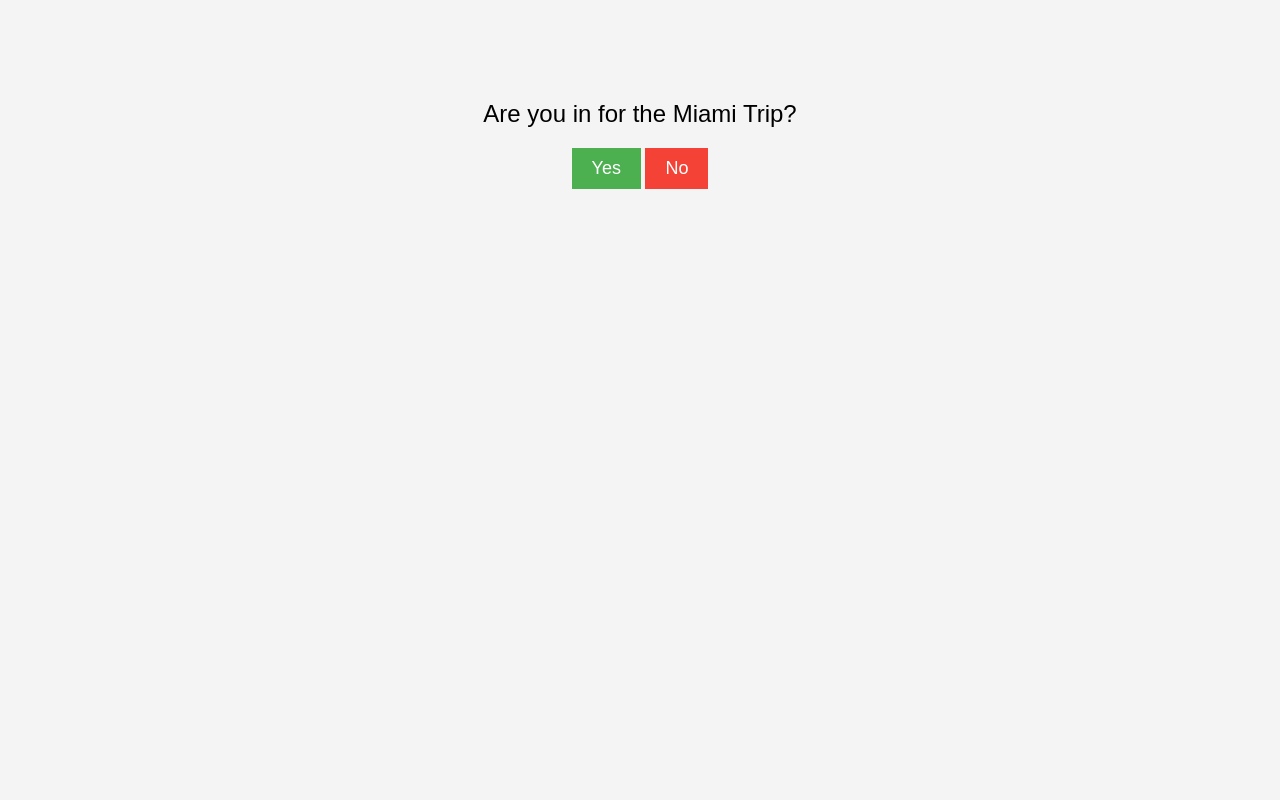
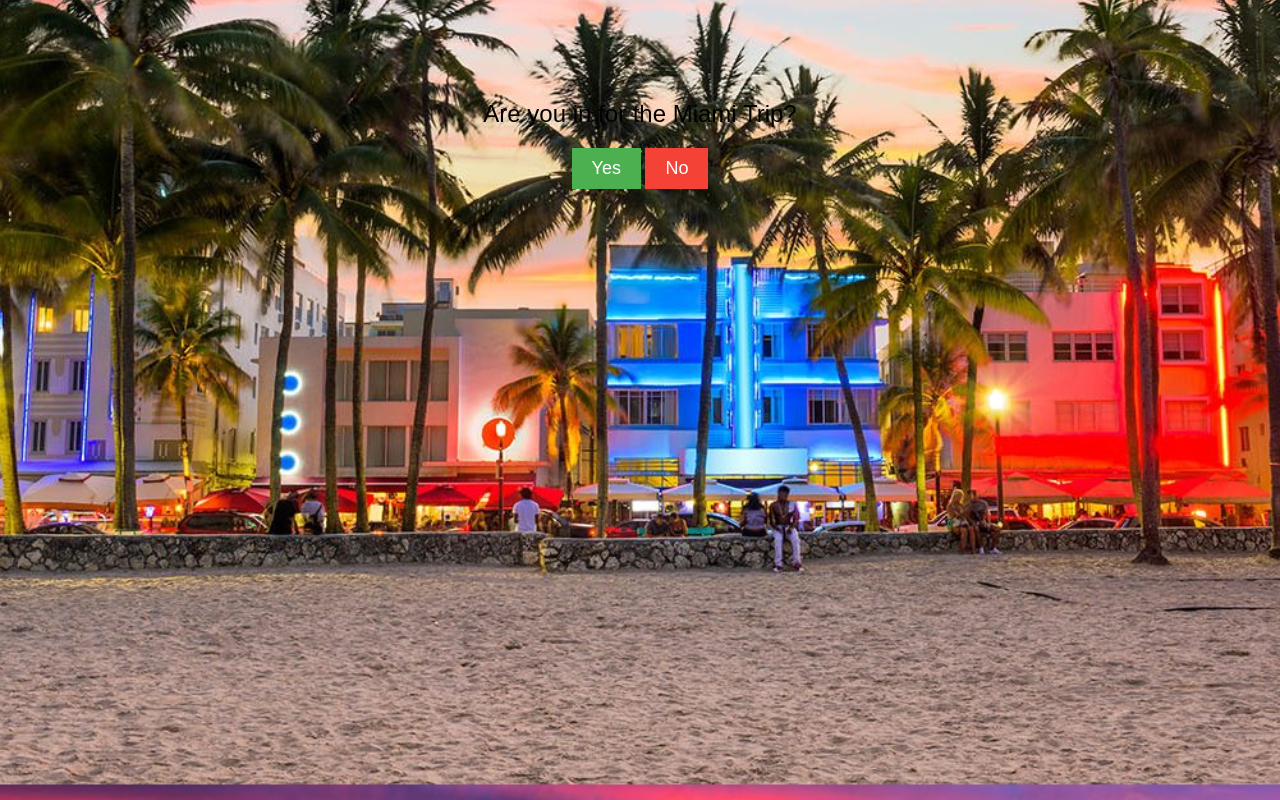
Before and after one commit to BhachawatSaransh/Miami, a plain HTML site: page index.html in a window 1280 px wide. Drawn offline with Linux system fonts and the light colour scheme.

Commit message:
Update index.html

```diff
--- a/index.html
+++ b/index.html
@@ -7,7 +7,9 @@
     <style>
         body {
             font-family: Arial, sans-serif;
-            background-color: #f4f4f4;
+            background-image: url('https://github.com/BhachawatSaransh/Miami/blob/main/MiamiBeach-SouthBeachSunset-square.jpg'); /* Replace with the path to your local image */
+            background-size: cover;
+            background-position: center;
             text-align: center;
             margin: 100px;
         }
```
